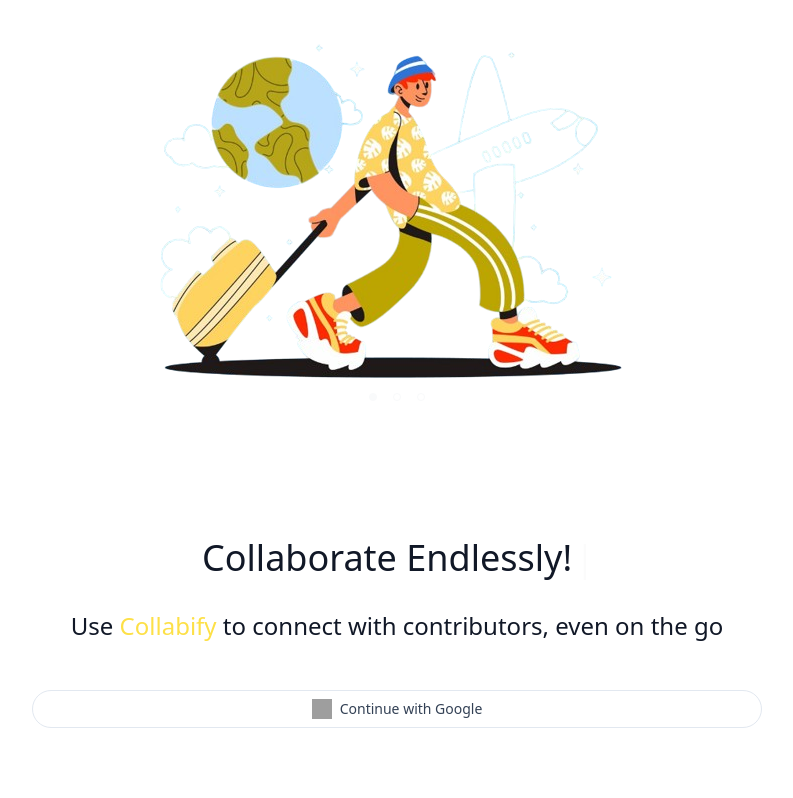
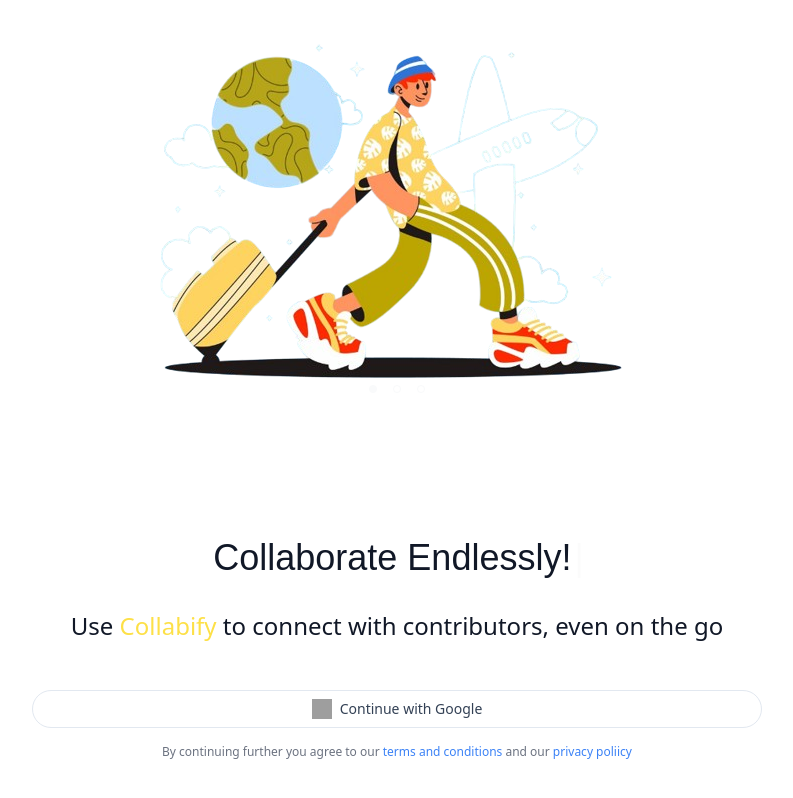
Before and after one commit to sarthakkhanduja/collabify, a React (Vite) app in the folder client/: page /#/ in a window 1280 px wide. Shown: the whole page, without its empty margins (243-1036 px from the left). Built offline with nearby package versions, Linux system fonts and the light colour scheme; grey boxes are pictures that could not be loaded.

Commit message:
Added TnC line at the bottom of the sign up page

```diff
--- a/client/index.html
+++ b/client/index.html
@@ -4,6 +4,7 @@
     <meta charset="UTF-8" />
     <link rel="icon" type="image/svg+xml" href="/collabify-logo.svg" />
     <meta name="viewport" content="width=device-width, initial-scale=1.0" />
+
     <title>Collabify</title>
   </head>
   <body>
--- a/client/src/components/Carousel.tsx
+++ b/client/src/components/Carousel.tsx
@@ -62,7 +62,7 @@
             })}
         </div>
 
-        <div className="flex mt-2 w-full justify-center items-center text-white gap-4">
+        <div className="flex w-full justify-center items-center text-white gap-4">
             {slides.map((slide: string, index: number) => {
                 return <button
                             key={index}
--- a/client/src/components/SignUp.tsx
+++ b/client/src/components/SignUp.tsx
@@ -32,7 +32,7 @@
         <div className="h-1/2 sm:h-3/5 flex items-center justify-center">
             <Carousel slides={imgSlides}/>
         </div>
-        <h4 className="mt-8 sm:mt-16 text-3xl sm:text-4xl font-medium text-gray-900 dark:text-white text-center">Collaborate
+        <h4 className="mt-4 font-display sm:mt-16 text-3xl sm:text-4xl font-medium text-gray-900 dark:text-white text-center">Collaborate
             <span className="">
                 <Typewriter
                     words={[' Confidently!', ' Endlessly!', ' Securely!']}
@@ -51,6 +51,7 @@
             <img className="w-5 h-5" src="https://www.svgrepo.com/show/475656/google-color.svg" loading="lazy" alt="google-logo" />
             <span>Continue with Google</span>
         </button>
+        <h6 className="mt-4 text-xs text-center text-gray-500">By continuing further you agree to our <span className="text-blue-500">terms and conditions</span> and our <span className="text-blue-500">privacy poliicy</span></h6>
     </div>
 
   )
```
Also changed, not shown: client/vite.config.ts.timestamp-1710992705203-6c98bc766d0a9.mjs (added, +10 -0 lines).
